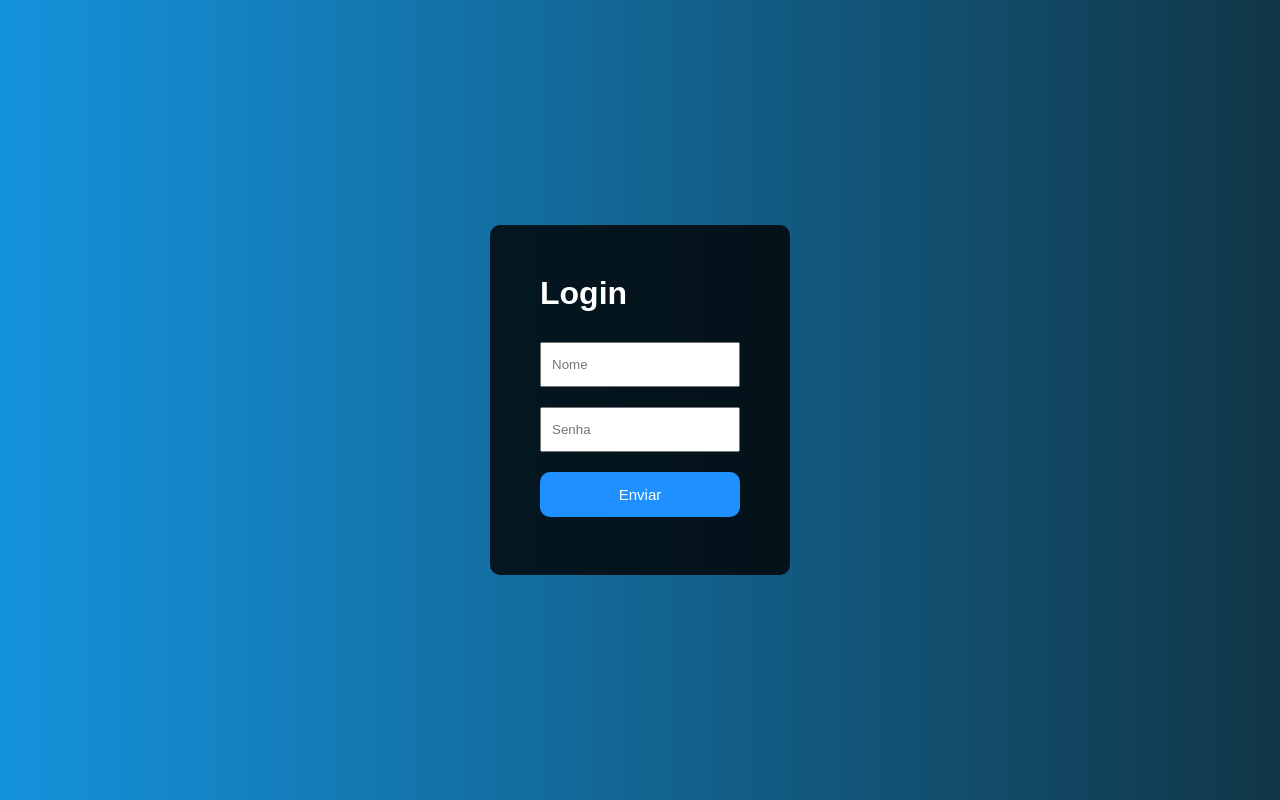
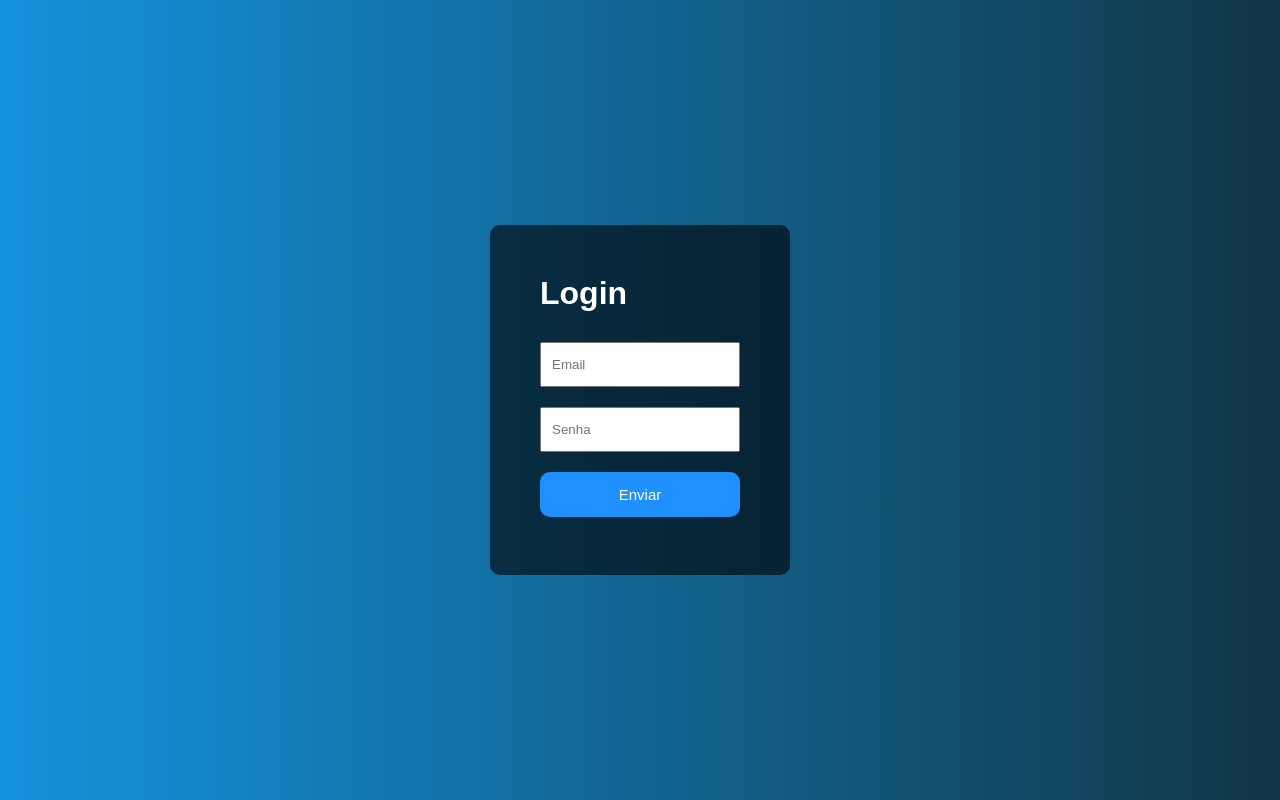
Before and after one commit to joaoatreto27/login-system, a PHP site: page /login.php in a window 1280 px wide. Run offline with PHP 8.4, Linux system fonts and the light colour scheme.

Commit message:
Add login system

```diff
--- a/config.php
+++ b/config.php
@@ -2,7 +2,7 @@
 
     $dbHost = 'localhost';
     $dbUsername = 'root';
-    $dbPassword = 'Admin27!';
+    $dbPassword = '';
     $dbName = 'formulario_1';
 
     $conexao = new mysqli($dbHost,$dbUsername,$dbPassword,$dbName);
--- a/login.php
+++ b/login.php
@@ -9,11 +9,11 @@
 </head>
 <body>
     <div class="container">
-        <form>
+        <form action="test-login.php" method="POST">
             <h1>Login</h1>
-            <input type="text" id="name" class="input-name" placeholder="Nome">
-            <input type="password" id="password" class="input-password" placeholder="Senha">
-            <button class="send-btn" id="send-btn">Enviar</button>
+            <input type="text" name="email" placeholder="Email">
+            <input type="password" name="senha" placeholder="Senha">
+            <input type="submit" class="submit-btn" name="submit" value="Enviar">
         </form>
     </div>
 </body>
--- a/styles/styles.css
+++ b/styles/styles.css
@@ -17,7 +17,7 @@ body{
 .container{
     width: 300px;
     height: 350px;
-    background: rgba(0, 0, 0, 0.8);
+    background: rgba(0, 0, 0, 0.6);
     border-radius: 10px;
     padding: 50px;
 }
@@ -40,7 +40,7 @@ form input{
     margin: 10px 0;
 }
 
-button{
+.submit-btn{
     background-color: dodgerblue;
     color: #fff;
     height: 45px;
@@ -53,6 +53,6 @@ button{
     font-size: 15px;
 }
 
-button:hover{
+.submit-btn:hover{
     background: deepskyblue;
 }
```
Also changed, not shown: form-page.php (+4 -4 lines), test-login.php (added, +29 -0 lines).
